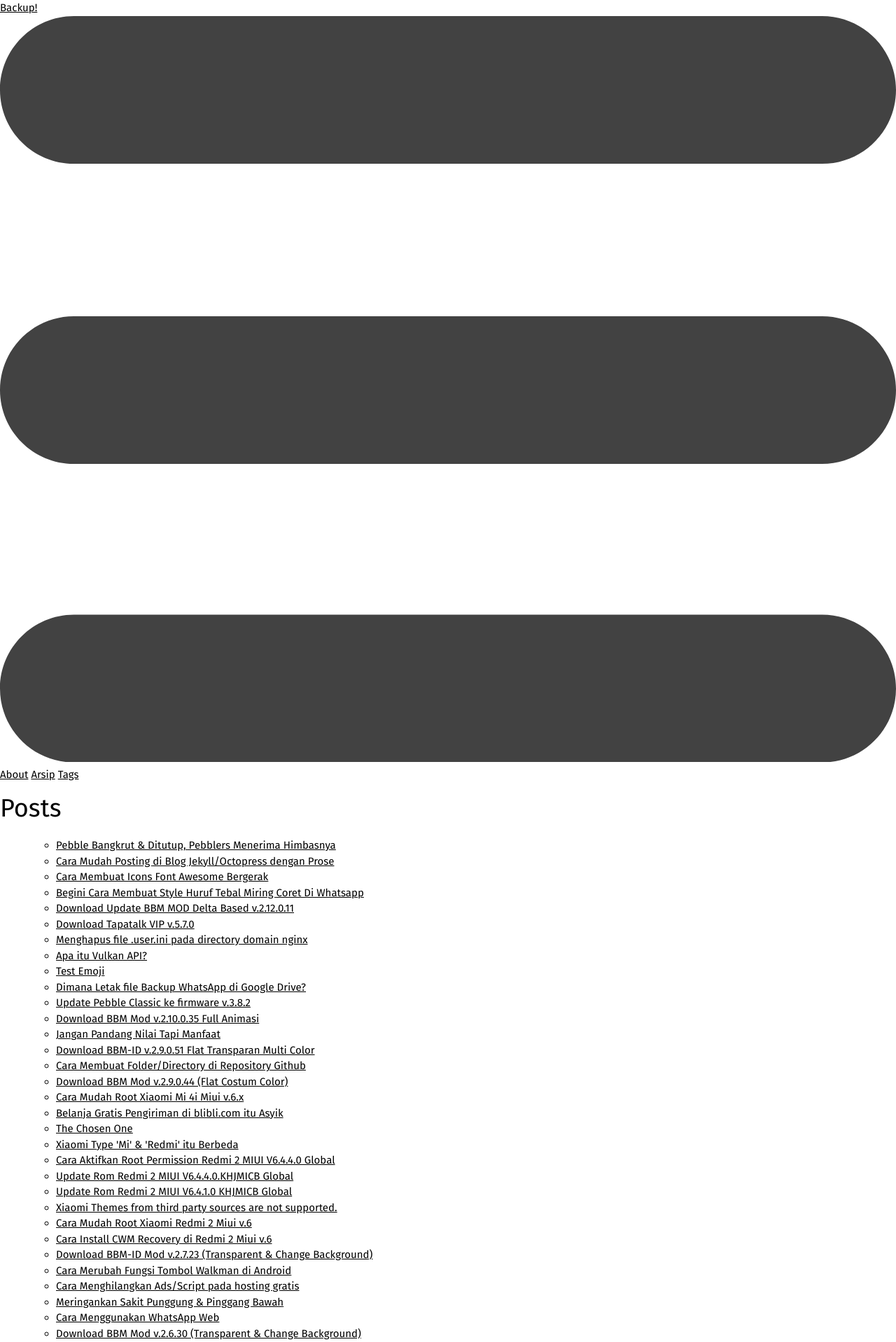
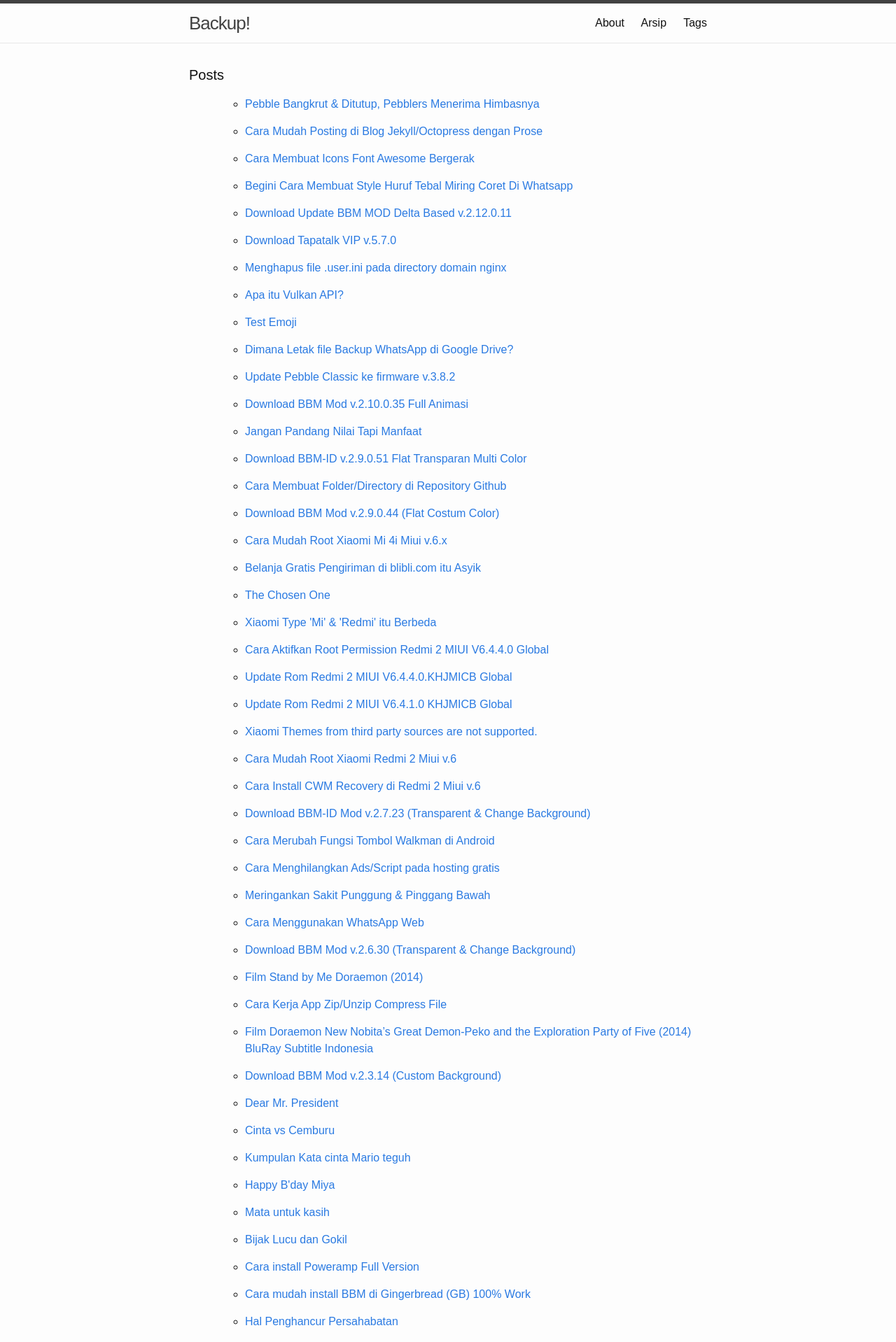
Before and after one commit to eggoez/blog, a Jekyll site: the page built from index.html, in a window 1280 px wide. Shown: the top 1918 px of the page at 70% size. Built offline with Jekyll 4.4.1, drawn with Linux system fonts in a browser that asks for light colours.

Commit message:
sync compaq

```diff
--- a/_includes/head.html
+++ b/_includes/head.html
@@ -2,12 +2,11 @@
   <meta charset="utf-8">
   <meta http-equiv="X-UA-Compatible" content="IE=edge">
   <meta http-equiv="robots" content="noindex,follow">
-<link rel="stylesheet" href="https://cdnjs.cloudflare.com/ajax/libs/font-awesome/4.7.0/css/font-awesome.min.css">
   <meta name="viewport" content="width=device-width, initial-scale=1">
   <title>{% if page.title %}{{ page.title | escape }}{% else %}{{ site.title | escape }}{% endif %}</title>
   <meta name="description" content="{% if page.excerpt %}{{ page.excerpt | strip_html | strip_newlines | truncate: 160 }}{% else %}{{ site.description }}{% endif %}">
 
-  <link rel="stylesheet" href="{{ "/css/w3.css" | prepend: site.baseurl }}">
+  <link rel="stylesheet" href="{{ "/css/main.css" | prepend: site.baseurl }}">
   <link rel="canonical" href="{{ page.url | replace:'index.html','' | prepend: site.baseurl | prepend: site.url }}">
   <link rel="alternate" type="application/rss+xml" title="{{ site.title }}" href="{{ "/feed.xml" | prepend: site.baseurl | prepend: site.url }}">
 </head>
```
